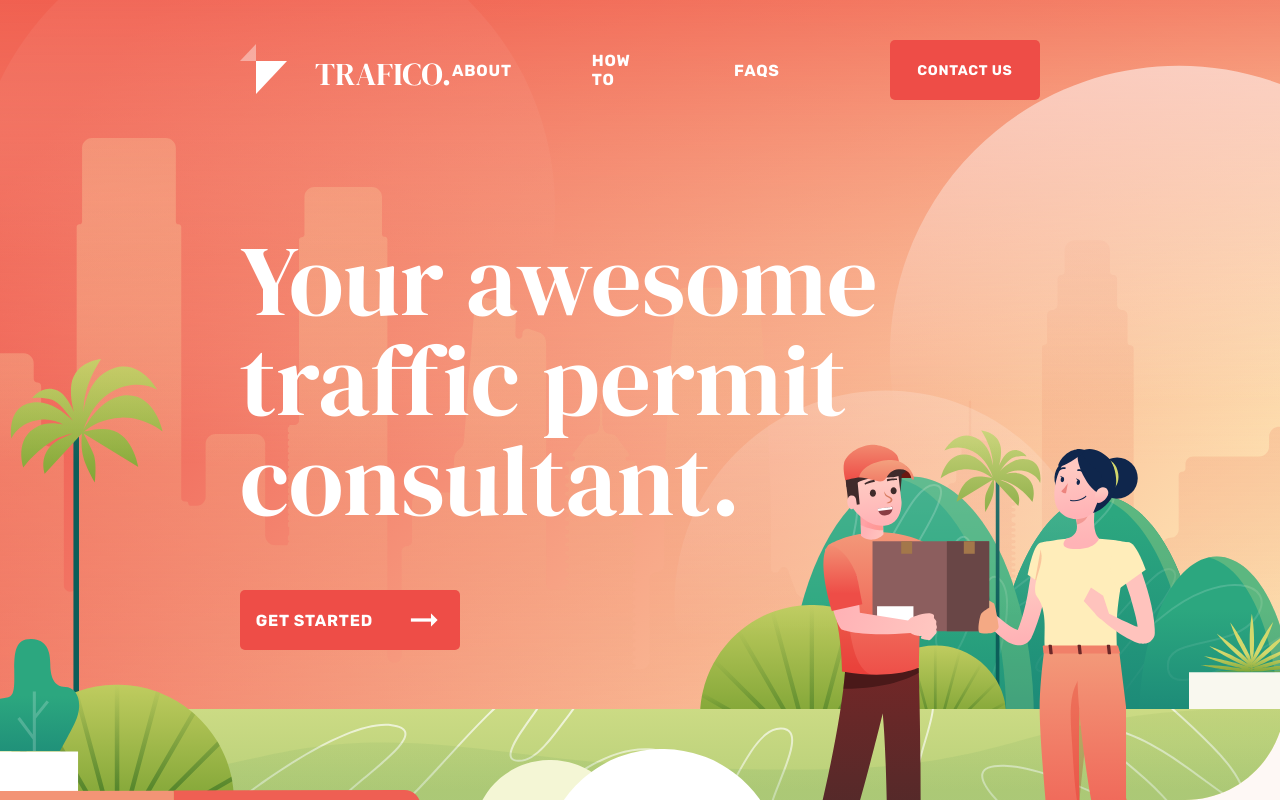
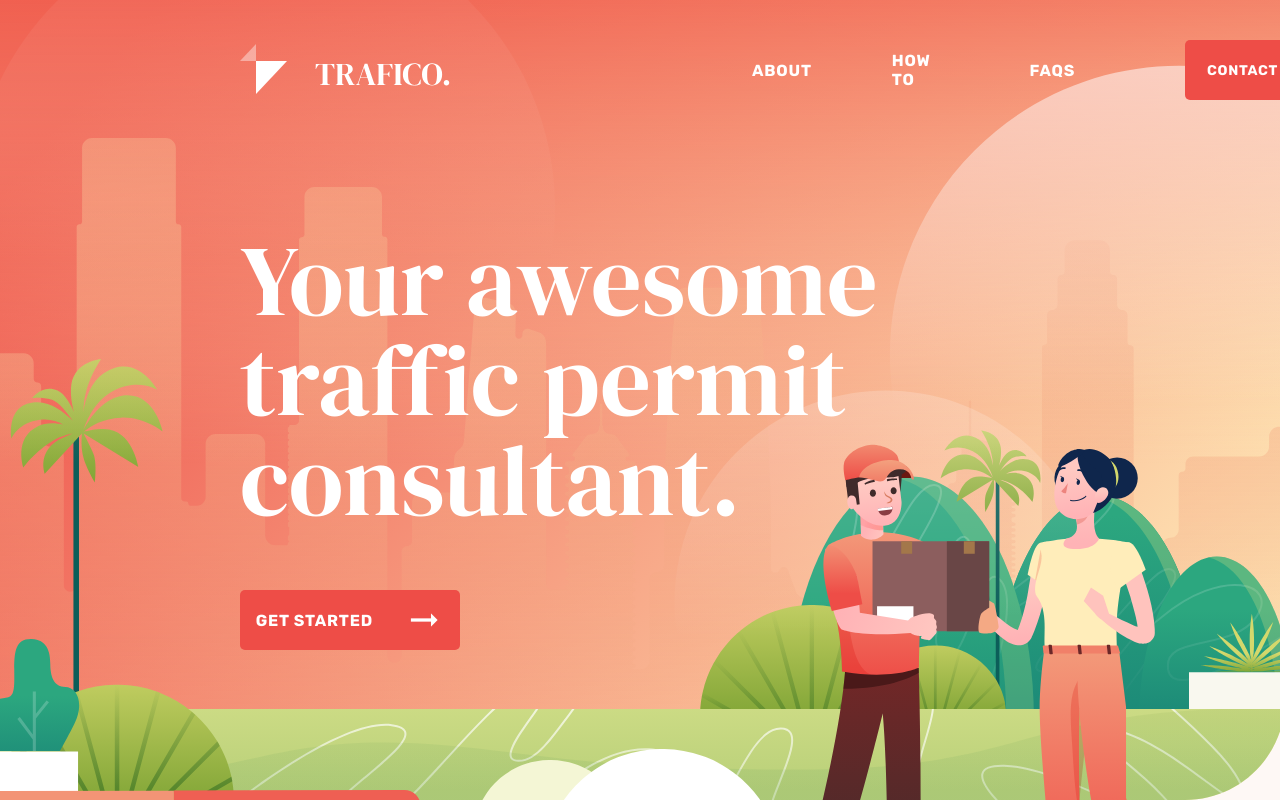
Before and after one commit to leoorlandin/traffic-landing-page, a React (Create React App) app: page / in a window 1280 px wide. Shown: the top 800 px of the page. Built offline with nearby package versions, Linux system fonts and the light colour scheme.

Commit message:
adjust header positon

```diff
--- a/src/components/Header/styles.js
+++ b/src/components/Header/styles.js
@@ -5,13 +5,14 @@ export const StyledUl = styled.ul`
   padding: 40px 240px 0 240px;
   display: flex;
   align-items: center;
-  justify-content: space-between;
+  /* justify-content: space-between; */
 
 `;
 
 export const HeaderLinks = styled.div`
     display: flex;
     align-items: center;
+    margin-left: 300px;
 
   & a{
     color: #fff;
```
